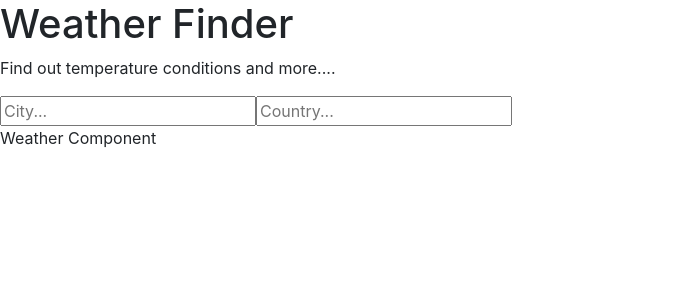
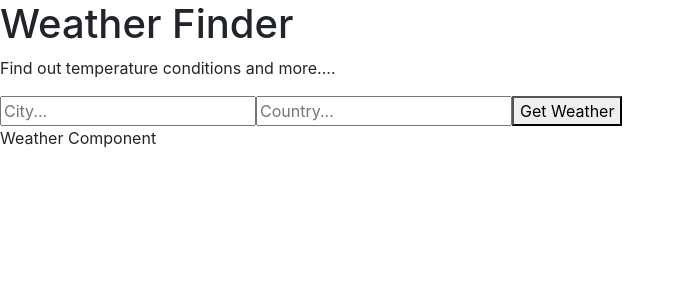
Before and after one commit to HassanAbdinur/Weather-App, a React (Create React App) app: page / in a window 1280 px wide. Shown: the top 300 px of the page, without its empty margins (0-685 px from the left). Built offline with nearby package versions, Linux system fonts and the light colour scheme; no server answers.

Commit message:
adding button to form

```diff
--- a/src/components/Form.js
+++ b/src/components/Form.js
@@ -6,6 +6,7 @@ class Form extends React.Component {
             <form>
                 <input type="text" name="City" placeholder="City..." />
                 <input type="text" name="Country" placeholder="Country..." />
+                <button>Get Weather</button>
             </form>
         );
     }
```
